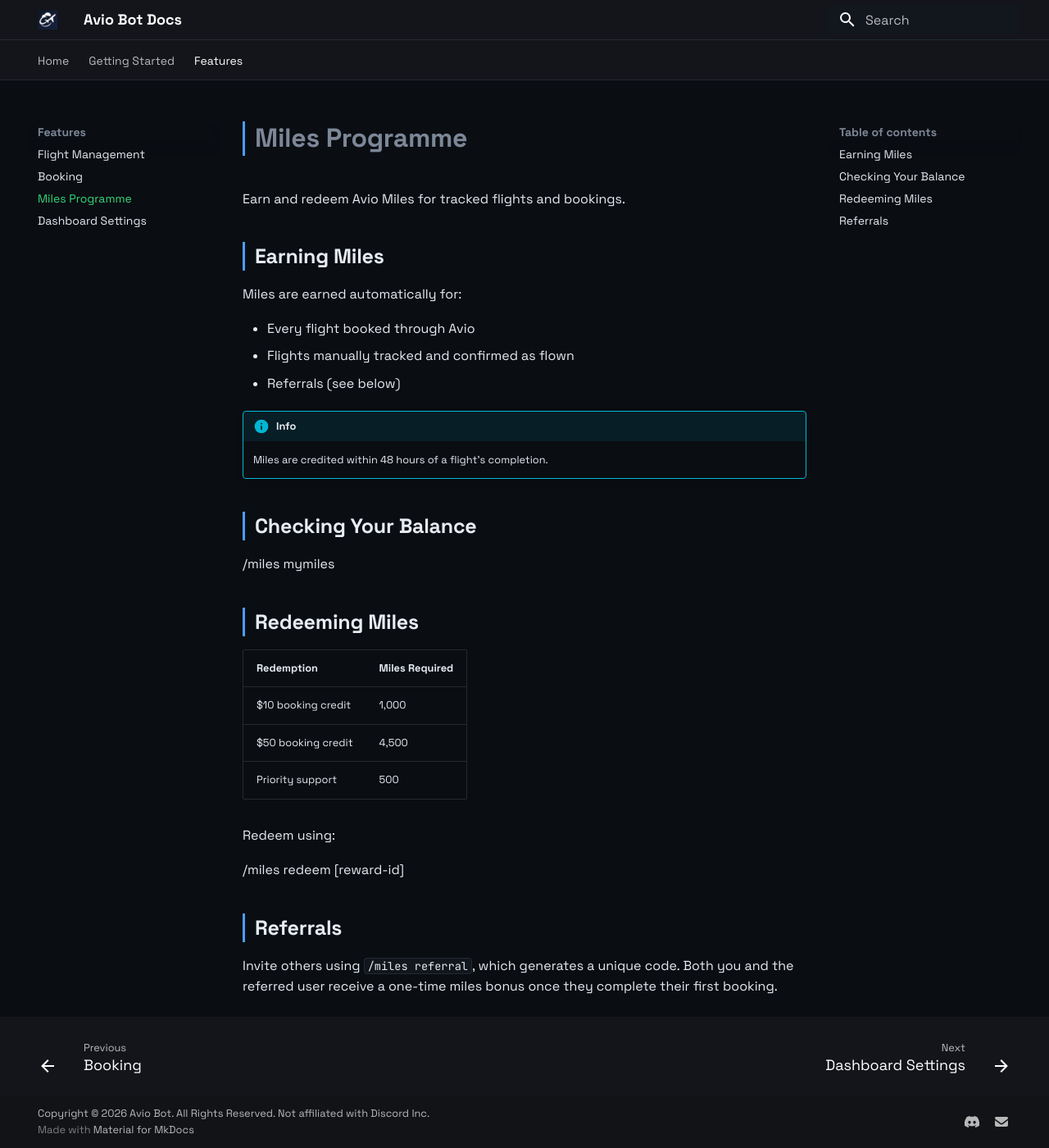
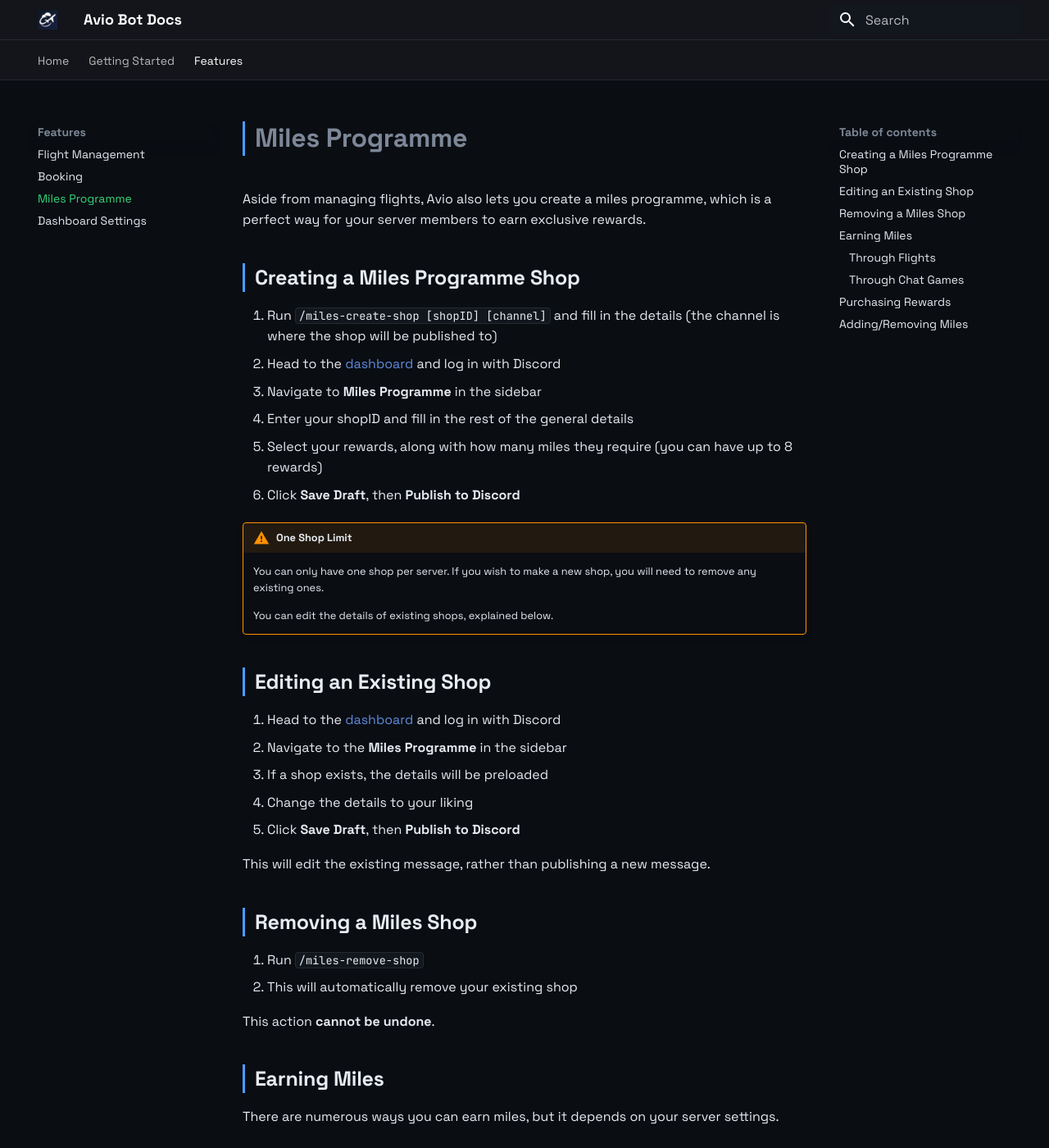
Before and after one commit to fudgemss/avio-wiki, an MkDocs documentation site: the page built from docs/features/miles-programme.md, in a window 1280 px wide and 1400 px high. Shown: the whole window at 82% size. Built offline with MkDocs 1.6.1 and Material for MkDocs 9.7.7, drawn with Linux system fonts in a browser that asks for light colours; some of the changed text lies outside the part shown.

Commit message:
Update miles-programme.md

```diff
--- a/docs/features/miles-programme.md
+++ b/docs/features/miles-programme.md
@@ -1,36 +1,98 @@
 # Miles Programme
 
-Earn and redeem Avio Miles for tracked flights and bookings.
+Aside from managing flights, Avio also lets you create a miles programme, which is a perfect way for your server members to earn
+exclusive rewards.
+
+## Creating a Miles Programme Shop
+
+1. Run `/miles-create-shop [shopID] [channel]` and fill in the details (the channel is where the shop will be published to)
+2. Head to the [dashboard](https://dashboard.aviobot.app) and log in with Discord
+3. Navigate to **Miles Programme** in the sidebar
+4. Enter your shopID and fill in the rest of the general details
+5. Select your rewards, along with how many miles they require (you can have up to 8 rewards)
+6. Click **Save Draft**, then **Publish to Discord**
+
+!!! warning "One Shop Limit"
+    You can only have one shop per server. If you wish to make a new shop, you will need to
+    remove any existing ones.
+
+    You can edit the details of existing shops, explained below.
+
+## Editing an Existing Shop
+
+1. Head to the [dashboard](https://dashboard.aviobot.app) and log in with Discord
+2. Navigate to the **Miles Programme** in the sidebar
+3. If a shop exists, the details will be preloaded
+4. Change the details to your liking
+5. Click **Save Draft**, then **Publish to Discord**
+
+This will edit the existing message, rather than publishing a new message.
+
+## Removing a Miles Shop
+
+1. Run `/miles-remove-shop`
+2. This will automatically remove your existing shop
+
+This action **cannot be undone**.
+
 
 ## Earning Miles
 
-Miles are earned automatically for:
+There are numerous ways you can earn miles, but it depends on your server settings.
 
-- Every flight booked through Avio
-- Flights manually tracked and confirmed as flown
-- Referrals (see below)
+### Through Flights
+Flight managers can give you miles by participating in flights.
 
-!!! info
-    Miles are credited within 48 hours of a flight's completion.
+To set this up, use the following:
+1. Run `/miles reward [amount]` and enter how many miles you wish to give
+2. This will generate a unique code server members can enter
 
-## Checking Your Balance
+To redeem the miles, server members can do the following:
+1. Run `/miles redeem-reward [code]` and enter the code given by the flight manager
+2. This will add the miles to your account
 
-/miles mymiles
+Mile codes can only be redeemed once per account.
 
-## Redeeming Miles
+### Through Chat Games
+If your server has it enabled, you can earn miles by getting correct answers in the
+chat games. (guess the, aviationwordle).
 
-| Redemption | Miles Required |
-|------------|-----------------|
-| $10 booking credit | 1,000 |
-| $50 booking credit | 4,500 |
-| Priority support | 500 |
+To enable these settings, do the following:
+1. Head to the [dashboard](https://dashboard.aviobot.app) and log in with Discord
+2. Navigate to the **Miles Programme** in the sidebar
+3. Scroll down to the **Economy Settings**
+4. Click the button on **Earn Miles from ChatGames** to enable/disable the feature.
 
-Redeem using:
+!!! note "View Miles Config"
+    You can view the current settings for your miles programme
+    by using `/miles-settings`.
 
-/miles redeem [reward-id]
+## Purchasing Rewards
+To purchase rewards from the miles shop, do the following:
+1. Run `/miles-purchase [slot]` and enter the slot you would like to purchase
+2. If you have enough miles, you will be granted the role and have the miles deducted
+3. If you have a unsufficient balance, you will be given an error message
 
-## Referrals
 
-Invite others using `/miles referral`, which generates a unique code.
-Both you and the referred user receive a one-time miles bonus once they
-complete their first booking.
+## Adding/Removing Miles
+To remove or add miles to server members, do the following:
+
+1. Run `/miles add [user] [amount]`
+2. Run `/miles remove [user] [amount]`
+
+If you wish to fully reset all miles for your server, use the following:
+1. Run `/miles wipe`
+
+!!! danger "Action Cannot be Undone"
+    This action will wipe ALL miles from ALL users in
+    your server. This action CANNOT be undone.
+
+
+!!! tip "View your Miles"
+    You can view your miles using `/miles mymiles`.
+
+    Server admins can use `/miles view [user]` to view the balance
+    of any server member.
+
+
+---
```
